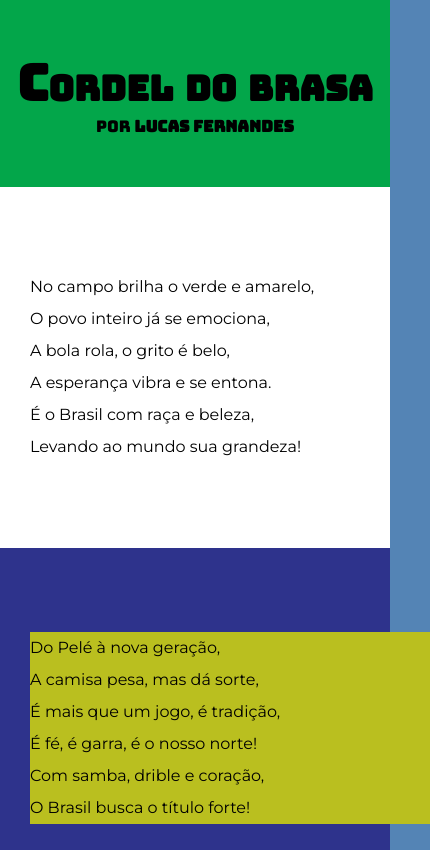
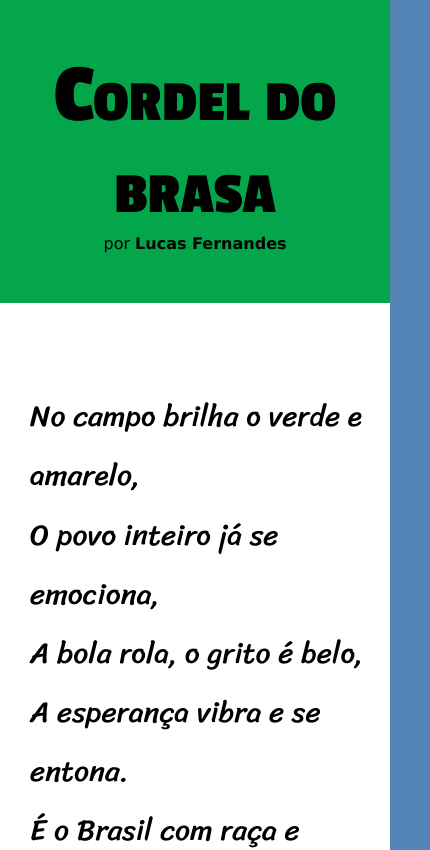
Before and after one commit to Lucasfernandescode/html-css, a plain HTML site: page desafios/desafio_cordel/index.html in a window 390 px wide. Shown: the top 850 px of the page, 430 px wide, since content can reach past the window. Drawn offline with Linux system fonts and the light colour scheme.

Commit message:
atualizei fontes,cores e arrumei a responsividade do texto

```diff
--- a/desafios/desafio_cordel/estilostyle.css
+++ b/desafios/desafio_cordel/estilostyle.css
@@ -1,24 +1,21 @@
 @charset "utf8";
 
+@import url('https://fonts.googleapis.com/css2?family=Passion+One:wght@400;700;900&display=swap');
 
-@import url('https://fonts.googleapis.com/css2?family=Bungee&display=swap');
-
-@import url('https://fonts.googleapis.com/css2?family=Montserrat:ital,wght@0,100..900;1,100..900&display=swap');
-
-@import url('https://fonts.googleapis.com/css2?family=Limelight&family=Montserrat:ital,wght@0,100..900;1,100..900&display=swap');
-
-
+@import url('https://fonts.googleapis.com/css2?family=Sriracha&display=swap');
 *{
     margin: 0px;
     padding: 0px;
+    font-size: 1em;
 
 
 
 }
 :root {
-    --font01: "Bungee", sans-serif;
-    --font02: "Montserrat", sans-serif;
-    --font03: "Limelight", sans-serif;
+    --font01: Verdana, Geneva, Tahoma, sans-serif;
+    --font02: "Passion One", sans-serif;
+    --font03: "Sriracha", cursive;
+
 
 
 
@@ -37,7 +34,8 @@
 
 html,body{
     min-height: 100vh;
-    background-color:#5484B5
+    background-color:#5484B5;
+    font-family: var(--font01);
 
 
 
@@ -52,7 +50,8 @@ header > h1{
     padding-top: 50px;
     font-variant: small-caps;
     color: black;
-    font-size: 50px;
+    font-family: var(--font02);
+    font-size: 10vh;
 }
 
 header >p{
@@ -77,7 +76,9 @@ section{
     padding-bottom: 10vh;
     line-height:2em;
     padding-left: 30px;
-    font-family: var(--font02)
+    font-family:var(--font03);
+    font-size: 3.5vh;
+
 
 }
 
@@ -93,8 +94,10 @@ section.imagem{
 }
 
 section.imagem > p{
+    display: inline-block;
+    padding: 5px;
     background-color: #BABF1F;
-    width: 400px;
+
 }
 
 
```
